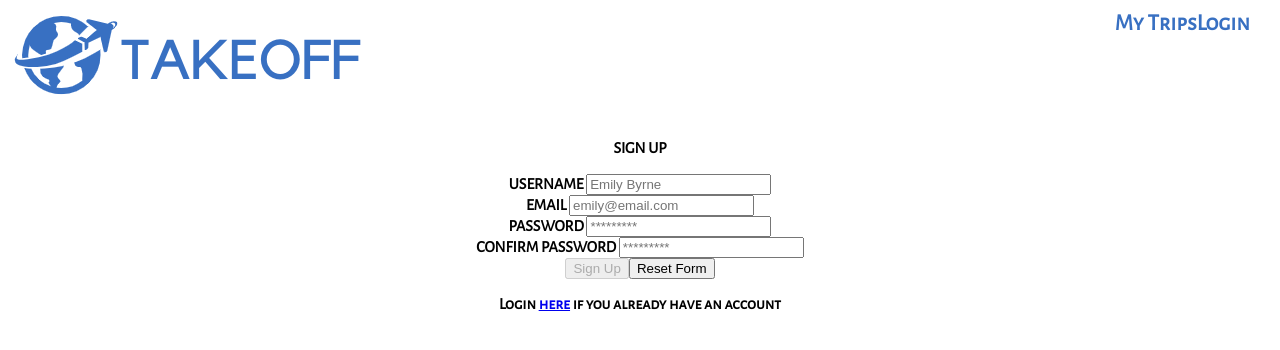
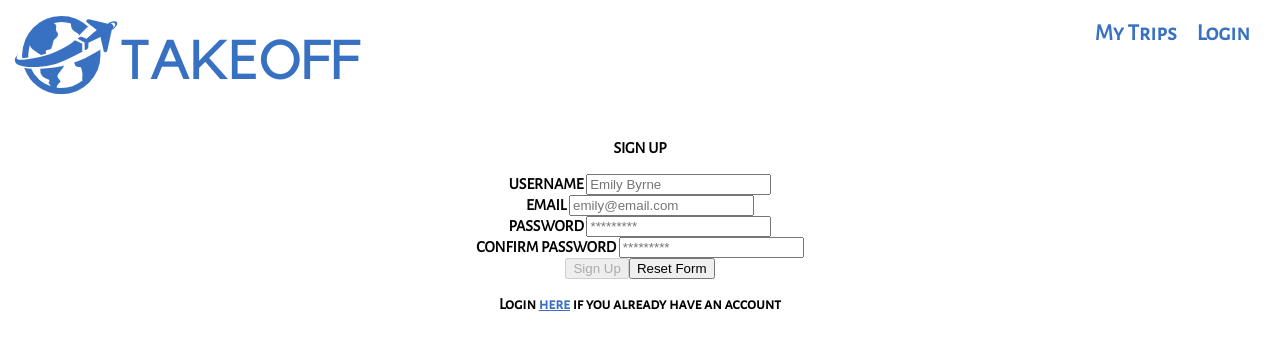
Before and after one commit to embyrne13/Takeoff-app, a React (Create React App) app: page /signUp in a window 1280 px wide. Shown: the top 350 px of the page. Built offline with nearby package versions, Linux system fonts and the light colour scheme.

Commit message:
starting to come together

```diff
--- a/src/App.css
+++ b/src/App.css
@@ -21,9 +21,12 @@ nav {
   text-decoration: none;
   font-family: 'Alegreya Sans SC', sans-serif;
   color: rgb(56, 112, 194);
+  padding: 10px;
 }
 .nav {
   font-size: 23px;
-  padding: 10px;
-  margin-right: 20px;
+  margin: 20px;
 }
+.here {
+  color: rgb(56, 112, 194);
+}
```
